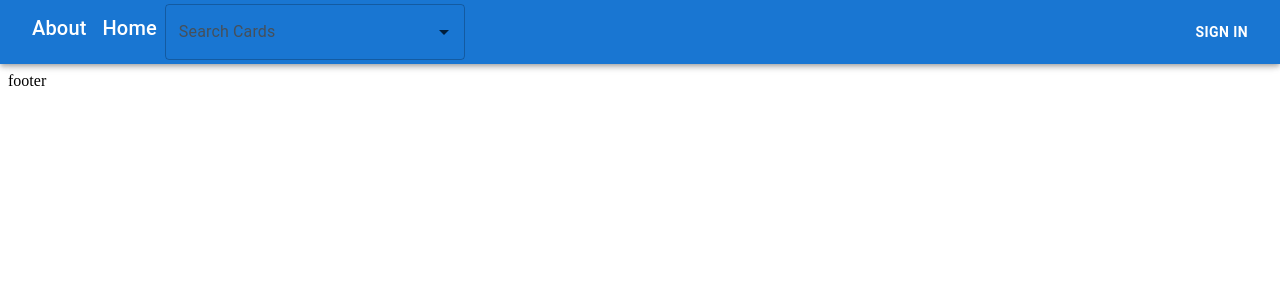
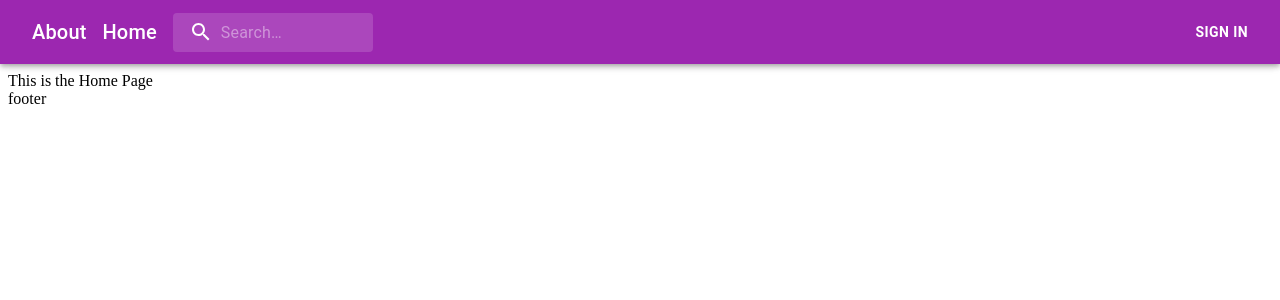
Before and after one commit to TCNinja/website, a Next.js app in the folder tcninja/: page / in a window 1280 px wide. Shown: the top 300 px of the page. Built offline with nearby package versions, Linux system fonts and the light colour scheme; no server answers.

Commit message:
feat: fix search bar

```diff
--- a/tcninja/components/layout/header/index.tsx
+++ b/tcninja/components/layout/header/index.tsx
@@ -22,7 +22,7 @@
   return (
     <AppBar position="fixed">
       <Toolbar>
-        <Box sx={{ display: 'flex', flexDirection: 'row', flexGrow: 1 }}>
+        <Box sx={{ display: 'flex', flexDirection: 'row', flexGrow: 1, alignItems: 'center' }}>
           { navigationLinks.map((item, index) => (
             <Link href={item.href} key={index}>
               <Typography variant="h6" component="div" sx={{ m: 1 }} >
--- a/tcninja/components/layout/header/search/index.tsx
+++ b/tcninja/components/layout/header/search/index.tsx
@@ -1,35 +1,65 @@
-import Box from '@mui/material/Box';
-import Autocomplete from '@mui/material/Autocomplete';
-import TextField from '@mui/material/TextField';
+import { styled, alpha } from '@mui/material/styles';
+import SearchIcon from '@mui/icons-material/Search';
 import ICard from '../../../../common/models/card';
+import InputBase from '@mui/material/InputBase';
 import GameTitles from '../../../../common/game';
 
 const HeaderSearch = () => {
 
-    const options = indexedCards.map((option) => {
-        const gameTitle = option.game;
-        return {
-            gameTitle,
-          ...option,
-        };
-      });
-    return(
-        <Box>
-            <Autocomplete
-            // freeSolo
-            id="search-bar"
-            options={options.sort((a, b) => -b.title.localeCompare(a.title))}
-            groupBy={(option) => option.gameTitle}
-            getOptionLabel={(option) => option.title}
-            sx={{ width: 300 }}
-            renderInput={(params) => <TextField {...params} label="Search Cards" />}
+    const Search = styled('div')(({ theme }) => ({
+        position: 'relative',
+        borderRadius: theme.shape.borderRadius,
+        backgroundColor: alpha(theme.palette.common.white, 0.15),
+        '&:hover': {
+            backgroundColor: alpha(theme.palette.common.white, 0.25),
+        },
+        marginLeft: 0,
+        width: '100%',
+        [theme.breakpoints.up('sm')]: {
+            marginLeft: theme.spacing(1),
+            width: 'auto',
+        },
+    }));
+
+
+    const SearchIconWrapper = styled('div')(({ theme }) => ({
+        padding: theme.spacing(0, 2),
+        height: '100%',
+        position: 'absolute',
+        pointerEvents: 'none',
+        display: 'flex',
+        alignItems: 'center',
+        justifyContent: 'center',
+    }));
+
+    const StyledInputBase = styled(InputBase)(({ theme }) => ({
+        color: 'inherit',
+        '& .MuiInputBase-input': {
+          padding: theme.spacing(1, 1, 1, 0),
+          // vertical padding + font size from searchIcon
+          paddingLeft: `calc(1em + ${theme.spacing(4)})`,
+          transition: theme.transitions.create('width'),
+          width: '100%',
+          [theme.breakpoints.up('sm')]: {
+            width: '16ch',
+            '&:focus': {
+              width: '30ch',
+            },
+          },
+        },
+      }));
+    return (
+        <Search>
+            <SearchIconWrapper>
+              <SearchIcon />
+            </SearchIconWrapper>
+            <StyledInputBase
+              placeholder="Search…"
+              inputProps={{ 'aria-label': 'search' }}
             />
-        </Box>
+          </Search>
     )
 }
 
-const indexedCards: ICard[] = [
-    {id: '1', title: "Magic Card 1", game: GameTitles.M}
-];
 
 export default HeaderSearch;
--- a/tcninja/components/layout/index.tsx
+++ b/tcninja/components/layout/index.tsx
@@ -1,6 +1,7 @@
 import Header from './header';
 import Footer from "./footer/footer";
 import { Box, ThemeProvider, createTheme } from '@mui/material';
+import { lightGreen, purple } from '@mui/material/colors';
 
 interface ILayoutProps {
   children: React.ReactNode
@@ -9,28 +10,20 @@
 const Layout = ({ children }: ILayoutProps) => {
   const theme = createTheme({
     palette: {
-      background: {
-        paper: '#fff',
-      },
-      text: {
-        primary: '#173A5E',
-        secondary: '#46505A',
-      },
-      action: {
-        active: '#001E3C',
-      }
+      primary: purple
     },
   });
   return (
     <ThemeProvider theme={theme}>
         <Header />
         <Box sx={{
+          display: "flex",
+          flexDirection: "column",
           mt: 9
         }} >
           <main>{children}</main>
           <Footer />
         </Box>
-
     </ThemeProvider>
   )
 }
--- a/tcninja/pages/index.tsx
+++ b/tcninja/pages/index.tsx
@@ -5,6 +5,7 @@
   console.log('here');
   return (
     <div>
+      This is the Home Page
     </div>
   );
 };
```
Lines whose indentation alone changed are shown as unchanged.
